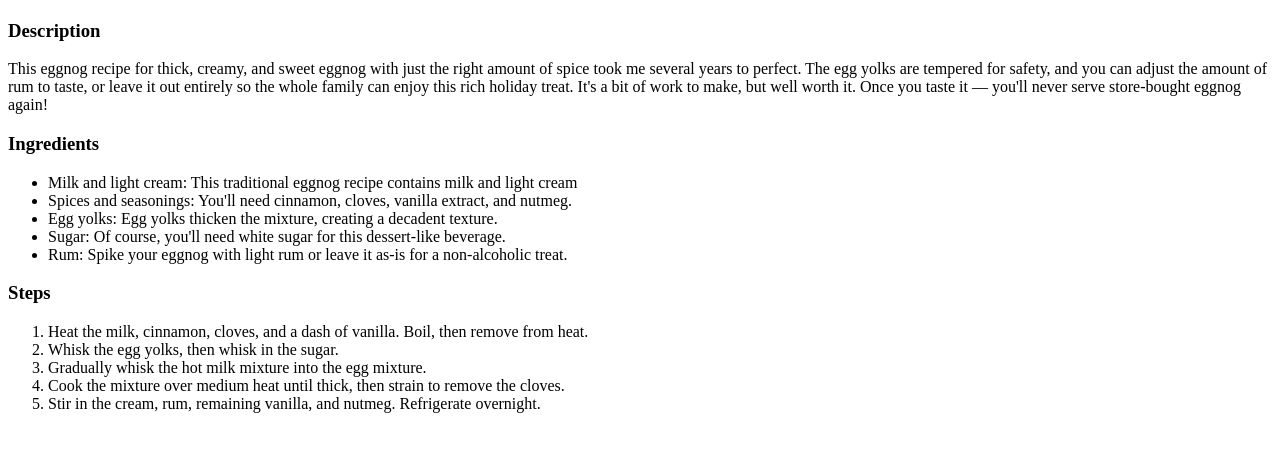
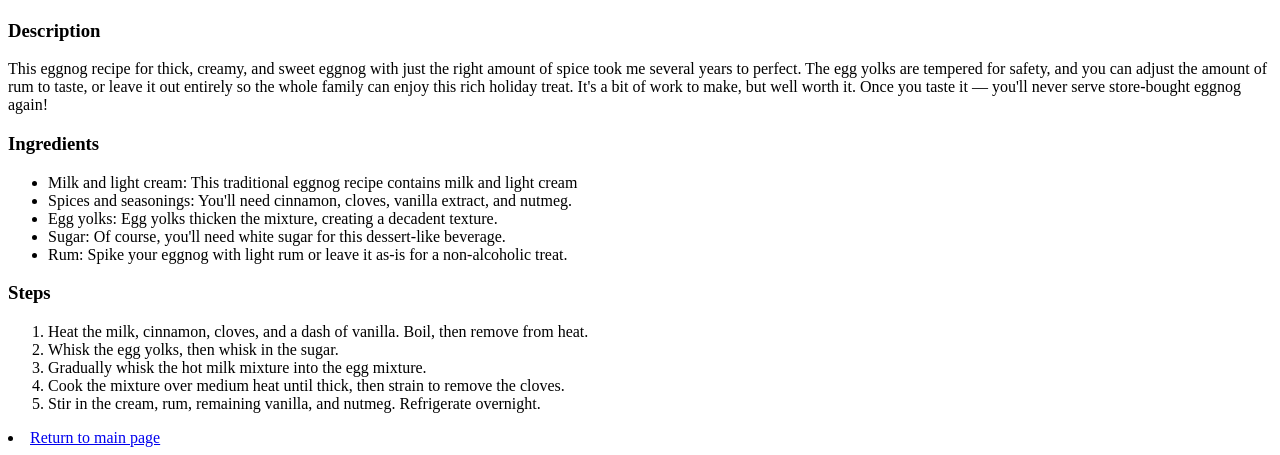
Before and after one commit to twofansv/odin-recipes, a plain HTML site: page recipes/amazingly-good-eggnog.html in a window 1280 px wide. Shown: the part 393-848 px from the top of the page. Before the commit the page ends 822 px from the top, so only its background shows below. Drawn offline with Linux system fonts and the light colour scheme.

Commit message:
[^] Inserts Return to main page in recipes

```diff
--- a/recipes/amazingly-good-eggnog.html
+++ b/recipes/amazingly-good-eggnog.html
@@ -30,5 +30,8 @@
             <li>Cook the mixture over medium heat until thick, then strain to remove the cloves.</li>
             <li>Stir in the cream, rum, remaining vanilla, and nutmeg. Refrigerate overnight.</li>
         </ol>
+
+    <li><a href="../index.html">Return to main page</a></li>
+
     </body>
 </html>
```
Also changed, not shown: recipes/mexican-pizza.html (+2 -0 lines), recipes/spaghetti-carbonara.html (+3 -0 lines).
